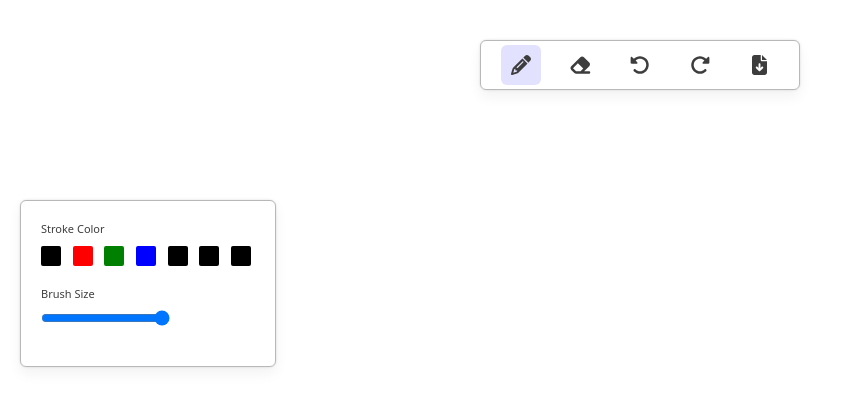
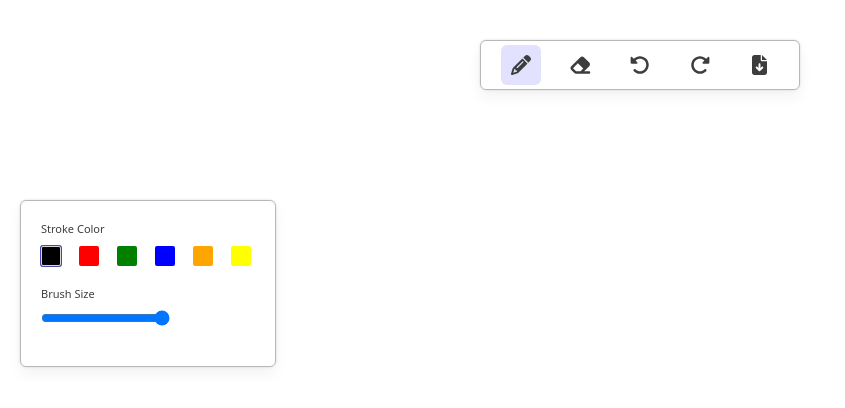
Before and after one commit to chinmaykhandal/sketchbook, a Next.js app: page / in a window 1280 px wide. Shown: the top 408 px of the page, without its empty margins (0-845 px from the left). Built offline with nearby package versions, Linux system fonts and the light colour scheme.

Commit message:
created slice for toolbox

```diff
--- a/src/components/Board/index.js
+++ b/src/components/Board/index.js
@@ -1,8 +1,11 @@
 import React, { useEffect } from 'react'
 import { useRef } from 'react'
+import { useDispatch, useSelector } from 'react-redux'
+
 const Board = () => {
     const canvasRef = useRef(null);
-
+    const activeMenuItem = useSelector((state) => state.menu.activeMenuItem)
+    const {color, size} = useSelector((state) => state.toolbox[activeMenuItem]);
     useEffect(() => {
         if(!canvasRef.current) return
         const canvas = canvasRef.current;
@@ -14,6 +17,8 @@ const Board = () => {
 
 
     }, [])
+
+    console.log(color, size);
   return (
     <canvas ref={canvasRef}></canvas>
   )
--- a/src/components/Toolbox/index.js
+++ b/src/components/Toolbox/index.js
@@ -2,15 +2,22 @@ import React from 'react'
 import styles from './index.module.css'
 import { COLORS, MENU_ITEMS } from '@/constants'
 import { useDispatch, useSelector } from 'react-redux'
+import {changeColor, changeBrushSize} from "@/slice/toolboxSlice";
+import cx from "classnames"
 
-import {changeColor, changeBrushSize} from "@/slice/toolboxSlice";
 const Toolbox = () => {
     const dispatch = useDispatch();
     const activeMenuItem = useSelector((state) => state.menu.activeMenuItem)
     const showStrokeToolOption = activeMenuItem == MENU_ITEMS.PENCIL
     const showBrushToolOption = activeMenuItem == MENU_ITEMS.PENCIL || MENU_ITEMS.ERASER
+    const {color, size} = useSelector((state) => state.toolbox[activeMenuItem]);
+
     const updateBrushSize = (e) => {
+        dispatch(changeBrushSize({item: activeMenuItem, size: e.target.value}))
+    }
 
+    const updateColor = (newColor) => {
+        dispatch(changeColor({item: activeMenuItem, color: newColor}))
     }
   return (
     <div className={styles.toolboxContainer}>
@@ -18,13 +25,12 @@ const Toolbox = () => {
         {showStrokeToolOption && <div className={styles.toolItem}>
             <h4 className={styles.toolText}>Stroke Color</h4>
             <div className={styles.itemContainer}>
-                <div className={styles.colorBox} style={{backgroundColor: COLORS.BLACK}}/>
-                <div className={styles.colorBox} style={{backgroundColor: COLORS.RED }}/>
-                <div className={styles.colorBox} style={{backgroundColor: COLORS.GREEN}}/>
-                <div className={styles.colorBox} style={{backgroundColor: COLORS.BLUE}}/>
-                <div className={styles.colorBox} style={{backgroundColor: COLORS.BLACK}}/>
-                <div className={styles.colorBox} style={{backgroundColor: COLORS.BLACK}}/>
-                <div className={styles.colorBox} style={{backgroundColor: COLORS.BLACK}}/>
+                <div className={cx(styles.colorBox, {[styles.active]: color === COLORS.BLACK})} style={{backgroundColor: COLORS.BLACK}} onClick={() => updateColor(COLORS.BLACK)}/>
+                <div className={cx(styles.colorBox, {[styles.active]: color === COLORS.RED})} style={{backgroundColor: COLORS.RED }} onClick={() => updateColor(COLORS.RED)}/>
+                <div className={cx(styles.colorBox, {[styles.active]: color === COLORS.GREEN})} style={{backgroundColor: COLORS.GREEN}} onClick={() => updateColor(COLORS.GREEN)}/>
+                <div className={cx(styles.colorBox, {[styles.active]: color === COLORS.BLUE})} style={{backgroundColor: COLORS.BLUE}} onClick={() => updateColor(COLORS.BLUE)}/>
+                <div className={cx(styles.colorBox, {[styles.active]: color === COLORS.ORANGE})} style={{backgroundColor: COLORS.ORANGE}} onClick={() => updateColor(COLORS.ORANGE)}/>
+                <div className={cx(styles.colorBox, {[styles.active]: color === COLORS.YELLOW})} style={{backgroundColor: COLORS.YELLOW}} onClick={() => updateColor(COLORS.YELLOW)}/>
 
             </div>
         </div>}
```
